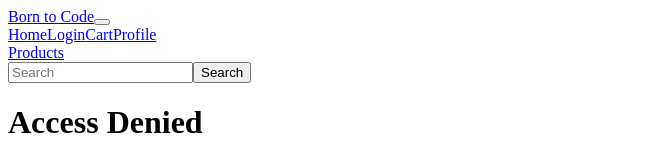
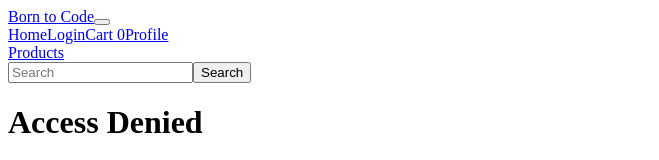
Before and after one commit to chrisallenarmbruster/born-to-code-storefront, a React app: page /#/admin in a window 1280 px wide. Shown: the top 160 px of the page, without its empty margins (0-659 px from the left). Built offline with nearby package versions, Linux system fonts and the light colour scheme; the HTML template or start-up script is replaced by a standard one.

Commit message:
added indicator to cart

```diff
--- /dev/null
+++ b/src/Components/CartIndicator.js
@@ -0,0 +1,24 @@
+import React, { Component } from 'react';
+import { connect } from 'react-redux';
+import { Link } from 'react-router-dom';
+
+import { getNumberOfItems } from '../store/cart';
+
+class CartIndicator extends Component {
+  render() {
+    const { numberOfItems } = this.props;
+    return (
+
+        <span className="cart-count">{numberOfItems}</span>
+
+    );
+  }
+}
+
+const mapStateToProps = (state) => {
+  return {
+    numberOfItems: getNumberOfItems(state),
+  };
+};
+
+export default connect(mapStateToProps)(CartIndicator);
--- a/src/Components/Navbar.js
+++ b/src/Components/Navbar.js
@@ -8,12 +8,14 @@ import NavDropdown from 'react-bootstrap/NavDropdown';
 import Search from './Search';
 import { connect } from 'react-redux';
 import { logout } from '../store';
+import CartIndicator from './CartIndicator';
 
 const NavBar = (props) => {
   const { auth } = props;
   const { logout } = props;
 
   return (
+    <>
       <Navbar expand="lg" bg="dark" variant="dark" sticky="top">
         <Container>
           <Navbar.Brand href="/">Born to Code</Navbar.Brand>
@@ -30,7 +32,9 @@ const NavBar = (props) => {
                 <Nav.Link href="#/login">Login</Nav.Link>
               )}
 
-            <Nav.Link href="#/cart">Cart</Nav.Link>
+              <Nav.Link href="#/cart">
+                Cart <CartIndicator />
+              </Nav.Link>
               <Nav.Link href="#/users/:id">Profile</Nav.Link>
               <NavDropdown title="Products" id="basic-nav-dropdown">
                 <NavDropdown.Item href="#/products?category=hats">
@@ -47,6 +51,7 @@ const NavBar = (props) => {
                   All Products
                 </NavDropdown.Item>
               </NavDropdown>
+
               {auth.isAdmin && <Nav.Link href="#/admin">Admin</Nav.Link>}
             </Nav>
             <Search />
@@ -54,6 +59,7 @@ const NavBar = (props) => {
           </Navbar.Collapse>
         </Container>
       </Navbar>
+    </>
   );
 };
 
--- a/src/store/cart.js
+++ b/src/store/cart.js
@@ -141,4 +141,8 @@ const cartReducer = (state = initialState, action) => {
   }
 };
 
+export const getNumberOfItems = (state) => {
+  return state.cart.lineItems.length;
+};
+
 export default cartReducer;
```
Lines whose indentation alone changed are shown as unchanged.
